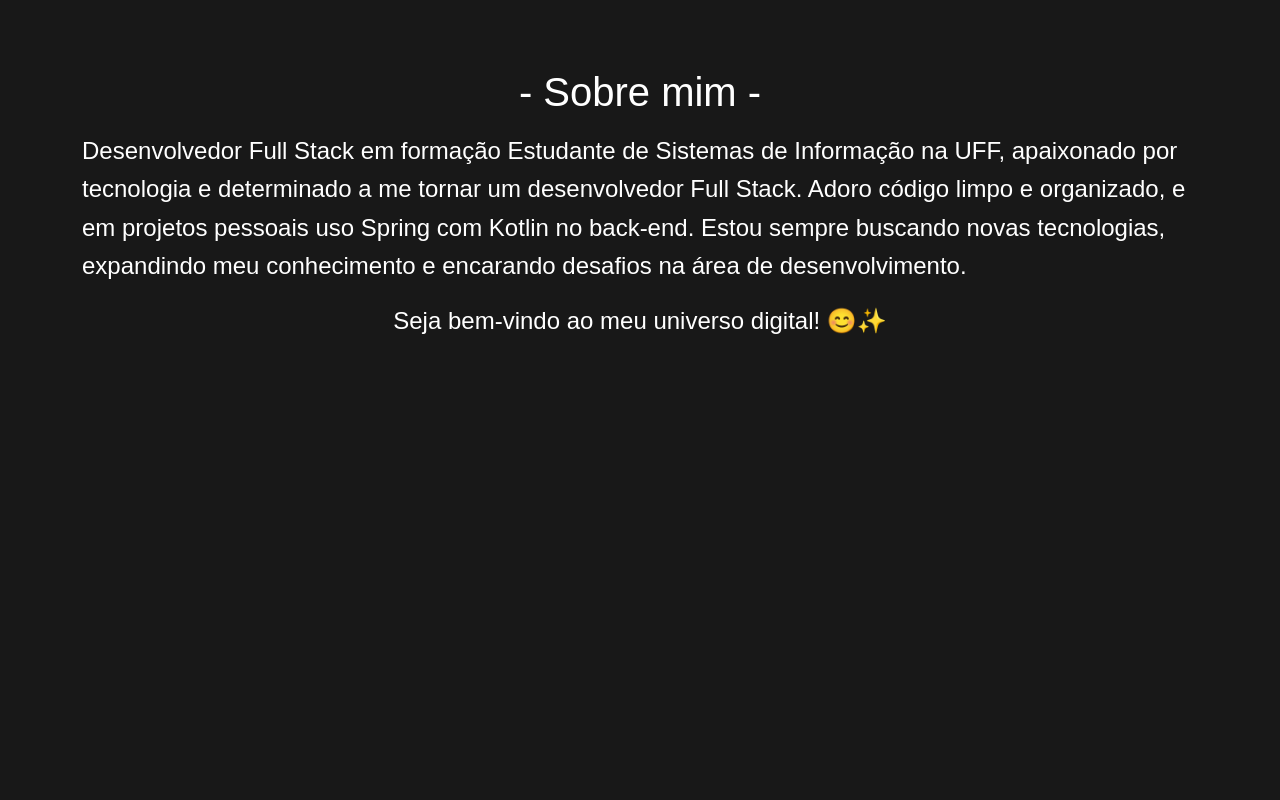
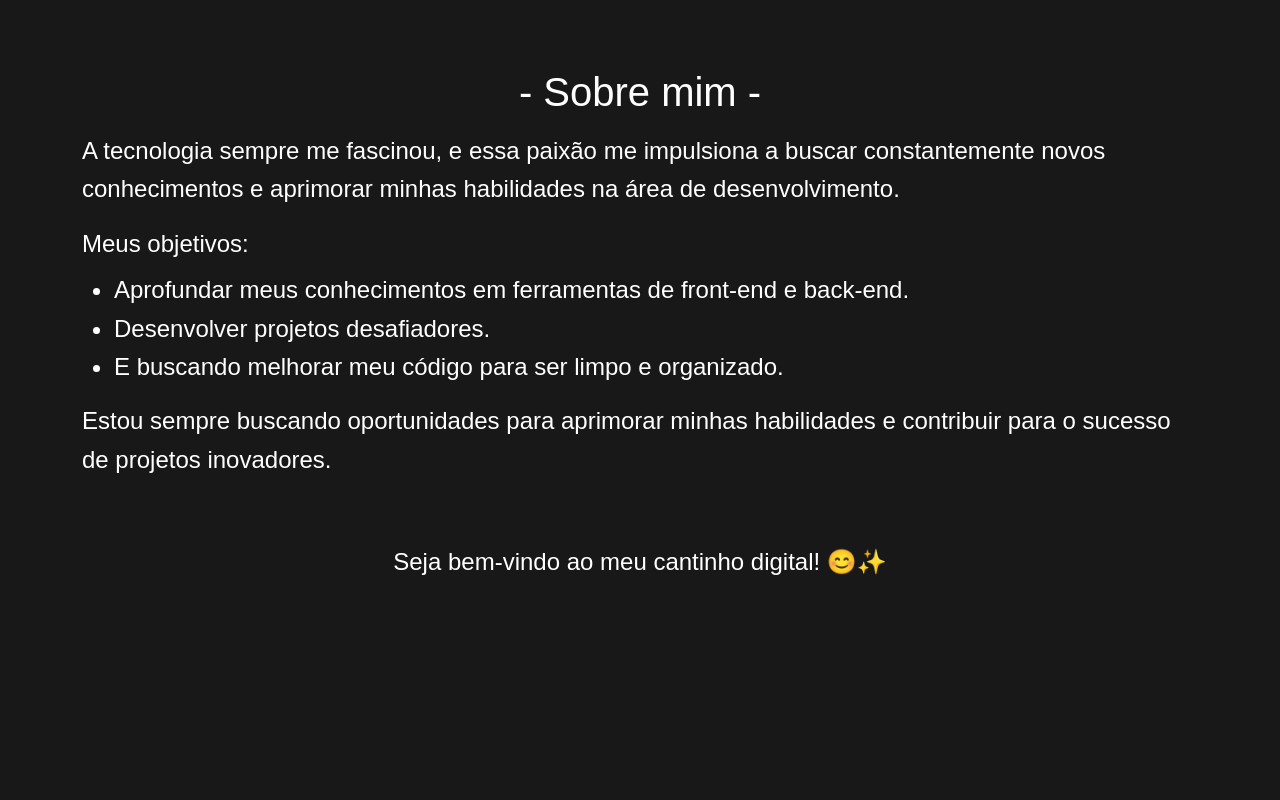
Before and after one commit to AlexSilva-dev/Portifolio, a Nuxt app: page / in a window 1280 px wide. Shown: the part 940-1740 px from the top of the page. Built offline with nearby package versions, Linux system fonts and the light colour scheme; a web font is replaced by a local one.

Commit message:
sessão de projetos completa, v1 finalizada

```diff
--- a/components/AboutMe.vue
+++ b/components/AboutMe.vue
@@ -2,26 +2,39 @@
     <div id="about-me" class="d-flex justify-content-center align-items-center">
         <div class="d-flex flex-column align-items-center">
             <h1 class="mb-3">- Sobre mim -</h1>
-            <p>
-                Desenvolvedor Full Stack em formação
-                Estudante de Sistemas de Informação na UFF, apaixonado por tecnologia e determinado a me tornar um
-                desenvolvedor Full Stack.
 
-                Adoro código limpo e organizado, e em projetos pessoais uso Spring com Kotlin no back-end.
+            <div class="row">
+                <div class="col">
+                    <p>
+                        A tecnologia sempre me fascinou, e essa paixão me impulsiona a buscar constantemente novos
+                        conhecimentos e aprimorar minhas habilidades na área de desenvolvimento.
+                    </p>
 
-                Estou sempre buscando novas tecnologias, expandindo meu conhecimento e encarando desafios na área de
-                desenvolvimento.
-            </p>
+                    <p class="mb-2">Meus objetivos:</p>
+                    <ul class="">
+                        <li>Aprofundar meus conhecimentos em ferramentas de front-end e back-end.</li>
+                        <li>Desenvolver projetos desafiadores.</li>
+                        <li>E buscando melhorar meu código para ser limpo e organizado.</li>
+                    </ul>
 
-            <p>
-                Seja bem-vindo ao meu universo digital! 😊✨
+                    <p class="mt-3">
+                        Estou sempre buscando oportunidades para aprimorar minhas habilidades e contribuir para o
+                        sucesso de projetos inovadores.
+                    </p>
+
+                </div>
+            </div>
+
+
+            <p class="mt-5">
+                Seja bem-vindo ao meu cantinho digital! 😊✨
             </p>
         </div>
     </div>
 </template>
 
 <style>
-p {
+p, li{
     font-size: x-large;
 }
 </style>
--- a/components/NavbarDefault.vue
+++ b/components/NavbarDefault.vue
@@ -14,6 +14,7 @@
                 <div class="navbar-nav ms-4">
                     <a id="nav-item-aboutme" class="nav-link active" aria-current="page" href="#about-me">Sobre mim</a>
                     <a class="nav-link" href="#technology-componet">Tecnologias</a>
+                    <a class="nav-link" href="#my-projects">Projetos</a>
                     <a class="nav-link" href="#contact-componet">Contato</a>
                 </div>
             </div>
--- a/components/Project.vue
+++ b/components/Project.vue
@@ -5,17 +5,19 @@
             v-on:click="openModal=true" :style="{ backgroundImage: `url(${imageSource})` }">
 
             <span id="title" class="h4 z-1">{{ title }}</span>
-            <p class="description">{{ description }}</p>
+            <p class="description py-1">{{ description }}</p>
         </div>
 
 
         <div id="project-modal" v-show="openModal" @click.outside="handleClickOutside">
-            <div class="card text-bg-dark">
+            <div class="card text-bg-dark desk">
                 <img v-bind:src="imageSource" class="card-img" :alt="title">
-                <div class="card-img-overlay text-start d-flex flex-column">
+
+                <div class="card-img-overlay text-start d-flex flex-column
+                    animate__animated animate__slideInUp animate__fadeOutUp">
+
                     <h5 class="card-title">{{ title }}</h5>
                     <p class="card-text mt-4">{{ description }}</p>
-
                     <footer class="status mt-auto row">
                         <div class="col"></div>
                         <div class="col text-center">
@@ -31,11 +33,33 @@
                         </div>
                     </footer>
                 </div>
+            </div>
 
+            <div class="card text-bg-dark mb-3 mobile
+                animate__animated animate__slideInUp animate__fadeOutUp">
+                <img v-bind:src="imageSource" class="card-img-top" :alt="title">
+                <div class="card-body">
+                    <h5 class="card-title">{{ title }}</h5>
+                    <p class="card-text">{{ description }}</p>
+                    <p class="card-text"><small class="text-body-secondary">Last updated 3 mins ago</small></p>
+                </div>
+                <div class="card-footer bg-transparent row gap-1">
+                    <div class="col-md-4"></div>
+                    <div class="col-md-4 col-12 text-center pb-2">
+                        <a class="btn btn-outline-secondary" :href="repositoryLink"
+                        target="_blank" v-show="openSource">
+                            Repositório <i class="bi bi-github"></i>
+                        </a>
+                    </div>
+                    <div class="col-md-4 col-12 text-center d-flex flex-column">
+                        <small class="my-auto" v-show="developing">
+                            Em desenvolvimento
+                        </small>
+                    </div>
+                </div>
             </div>
+
         </div>
-
-
     </div>
 </template>
 
@@ -110,7 +134,7 @@ export default {
 }
 
 .project .description {
-    font-size: medium;
+    font-size: 90%;
     display: none;
 }
 
@@ -163,12 +187,62 @@ export default {
     background-color: rgba(0, 0, 0, 0.5);
 }
 
+.card .card-text {
+    font-size: x-large;
+}
+
 .card {
-    max-width: 60vw;
-    max-height: 60vw;
+    max-width: 50vw;
+    max-height: 50vw;
 }
 
 .card-img {
-    filter: brightness(0.25);
+    filter: brightness(0.18);
+}
+
+.mobile {
+    display: none;
+}
+@media screen and (max-width: 768px) {
+    .desk {
+        display: none;
+    }
+
+    .mobile {
+        display: initial;
+    }
+
+    .card {
+        max-height: 90vh;
+        max-width: max-content;
+        margin: 0px 30px;
+        margin-top: 10vh;
+
+    }
+
+    .card .card-text {
+        font-size: 100%;
+    }
+
+}
+
+
+@media screen and (max-width: 1060px)
+    and (min-width: 768px) {
+
+    .card {
+        max-width: 60vw;
+        max-height: 60vw;
+    }
+}
+
+.fade-enter-active {
+    opacity: 0;
+    transition: opacity 0.5s ease-in-out;
+}
+
+.fade-leave-active {
+    opacity: 1;
+    transition: opacity 0.5s ease-in-out;
 }
 </style>
--- a/components/Projects.vue
+++ b/components/Projects.vue
@@ -7,24 +7,24 @@ import imgApiJava from '@/assets/img/code.webp';
 const DATA = {
     mataMosquisto: {
         title: 'Mata Mosquito',
-        description: 'Esse projeto é um jogo desenvolvido em JS,' +
-            'para consolidar meus conhecimentos em JavaScript.',
+        description: 'Esse jogo foi desenvolvido para aprimorar e consolidar ' +
+            'as minhas habilidades em HTML, CSS e JavaScript',
         developing: false,
         repositoryLink: 'https://github.com/AlexSilva-dev/jogo-mata_mosquito',
         imageSource: mataMosquisto
     },
     instagramBot: {
         title: 'InstagramBot',
-        description: 'Esse projeto é um jogo desenvolvido em JS,' +
-            'para consolidar meus conhecimentos em JavaScript.',
+        description: 'Esse projeto é uma automoção desenvolvida em Python,' +
+            ' que tem como objetivo envia mensagens para perfis públicos do Instagram encontrados em páginas web.',
         developing: false,
         repositoryLink: 'https://github.com/AlexSilva-dev/InstagramBot',
         imageSource: imgInstagramBot
     },
     unifyEventos: {
         title: 'Unify Eventos',
-        description: 'Esse projeto é um jogo desenvolvido em JS,' +
-            'para consolidar meus conhecimentos em JavaScript.',
+        description: 'Esse projeto é uma plataforma de divulgação de eventos,' +
+            'os frameworks usados são Nuxt.JS e Spring com Kotlin.',
         developing: true,
         repositoryLink: '',
         imageSource: imgUnifyEventos,
@@ -32,8 +32,9 @@ const DATA = {
     },
     apiJava: {
         title: 'Java API',
-        description: 'Esse projeto é um jogo desenvolvido em JS,' +
-            'para consolidar meus conhecimentos em JavaScript.',
+        description: 'Esse projeto foi uma atividade da UFF,' +
+            'no intuito de consolidar nossos conhecimentos de desenvolvimento web.' +
+            '(atividade em grupo)',
         developing: true,
         repositoryLink: 'https://github.com/AlexSilva-dev/trabalho-dev-web-avancado',
         imageSource: imgApiJava
@@ -42,7 +43,7 @@ const DATA = {
 </script>
 <template>
     <div id="projects-component" class="text-center">
-        <h1 class="h2">- Meus projetos -</h1>
+        <h1 id="my-projects" class="h2 mb-5">- Meus projetos -</h1>
         <div class="container">
             <div id="list-projects" class="row gap-5">
                 <Project class="col p-auto d-flex align-items-center justify-content-center"
--- a/layouts/default.vue
+++ b/layouts/default.vue
@@ -4,9 +4,15 @@ import NavbarDefault from '../components/NavbarDefault.vue';
     <header class="px-5">
         <NavbarDefault></NavbarDefault>
     </header>
-    <main class="px-5">
+    <main class="px-5 xscroll-hidden">
         <slot></slot>
     </main>
 </template>
 
-<style scoped></style>
+<style scoped>
+.xscroll-hidden {
+    overflow-x: hidden;
+    overflow-y: hidden;
+
+}
+</style>
--- a/pages/index.vue
+++ b/pages/index.vue
@@ -1,18 +1,24 @@
 <template>
     <div class="container my-5 pt-5">
         <Banner></Banner>
-        <AboutMe class="mt-300" id="about-me" data-aos="fade-up-left"
+        <AboutMe class="vh-60" id="about-me" data-aos="fade-up-left"
             data-aos-duration="700" data-aos-offset="100"
             v-on:intersection="activateNavbarItem" data-navbar="nav-item-aboutme">
         </AboutMe>
 
-        <Technology class="mt-300" data-aos="fade-up-right" data-aos-duration="700">
+        <Technology class="vh-60" data-aos="fade-up-right" data-aos-duration="700">
         </Technology>
 
-        <Projects/>
+        <Projects class="vh-60" data-aos="fade-down-left" data-aos-duration="700"/>
 
-        <Contact class="mt-300" data-aos="fade-up" data-aos-duration="700">
+        <Contact class="vh-60" data-aos="fade-up" data-aos-duration="700">
         </Contact>
+
+        <div class="vh-20 text-center py-5">
+            <small class="used-framework">
+                Desenvolvido com Nuxt.JS
+            </small>
+        </div>
     </div>
 </template>
 <script lang="js">
@@ -29,10 +35,18 @@ export default {
 </script>
 <style>
 body {
-    padding-bottom: 30%;
+    padding-bottom: 10%;
 }
 
-.mt-300 {
+.vh-60 {
     margin-top: 60vh;
 }
+
+.vh-20 {
+    margin-top: 20vh;
+}
+
+.used-framework {
+    filter: brightness(50);
+}
 </style>
```
